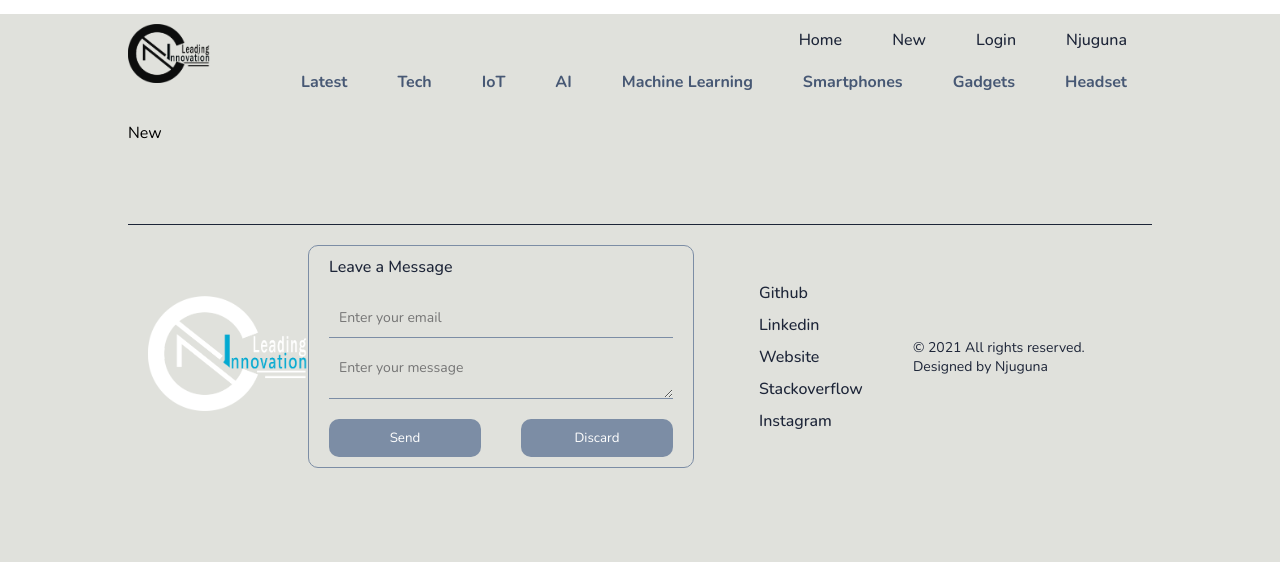
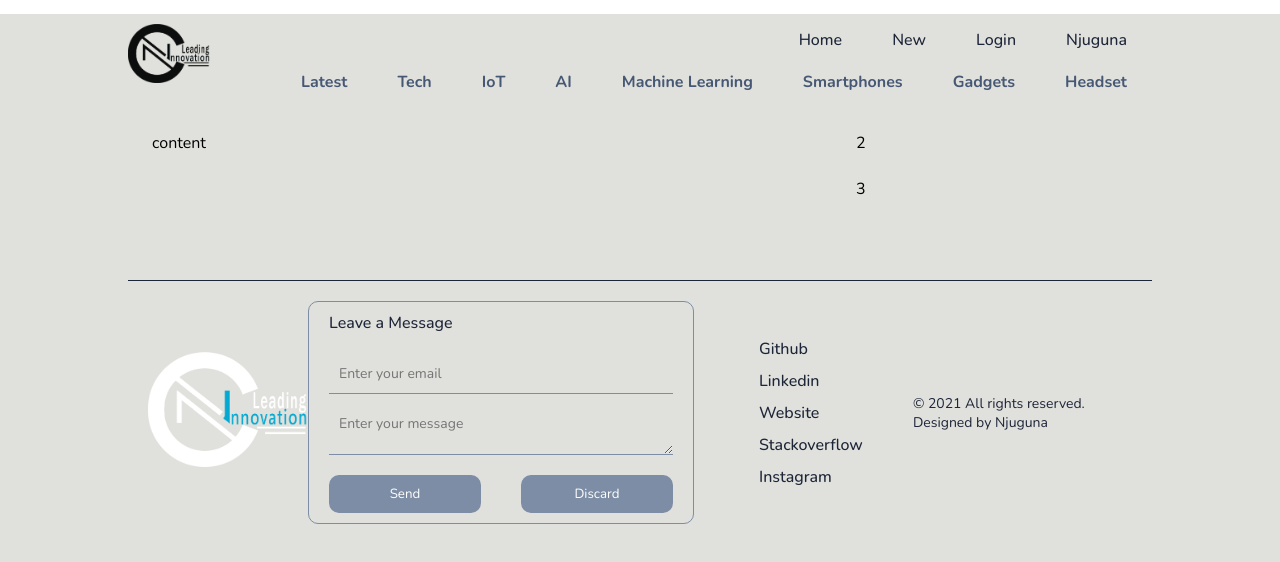
Before and after one commit to charlesncn/blog-React, a React (Create React App) app in the folder app/: page /new in a window 1280 px wide. Shown: the top 562 px of the page. Built offline with nearby package versions, Linux system fonts and the light colour scheme.

Commit message:
New post styles

```diff
--- a/app/package.json
+++ b/app/package.json
@@ -12,6 +12,7 @@
     "@testing-library/user-event": "^13.5.0",
     "react": "^18.2.0",
     "react-dom": "^18.2.0",
+    "react-quill": "^2.0.0",
     "react-router-dom": "^6.4.1",
     "react-scripts": "^5.0.1",
     "sass": "^1.55.0",
--- a/app/src/pages/New.jsx
+++ b/app/src/pages/New.jsx
@@ -2,7 +2,15 @@ import React from 'react'
 
 function New() {
   return (
-    <div>New</div>
+    <div className='create'>
+      <div className="content">
+        content
+      </div>
+        <div className="menu">
+          <div className="menu-item">2</div>
+          <div className="menu-item">3</div>
+        </div>
+    </div>
   )
 }
 
--- a/app/src/styles.scss
+++ b/app/src/styles.scss
@@ -245,6 +245,10 @@ $orange: #cca152;
 
     // --------------- HOME END ---------------
 
+
+
+
+
     // --------------- SINGLE POST ---------------
 
     .single-post {
@@ -375,6 +379,32 @@ $orange: #cca152;
 
       // --------------- SIDEBAR END ---------------
     }
+    // --------------- SINGLE POST END ---------------
+
+
+
+
+    // --------------- CREATE POST ---------------
+
+    .create{
+      margin: 24px;
+      display: flex;
+      gap: 24px;
+
+      .content{
+        flex: 5;
+      }
+      .menu{
+        flex: 2;
+        display: flex;
+        flex-direction: column;
+        gap: 24px;
+      }
+    }
+    // --------------- CREATE POST END ---------------
+
+
+
 
     // --------------- FOOTER ---------------
     .footer {
```
Also changed, not shown: app/public/manifest.json, 1 other file (tests, documents, lock files or other folders).
